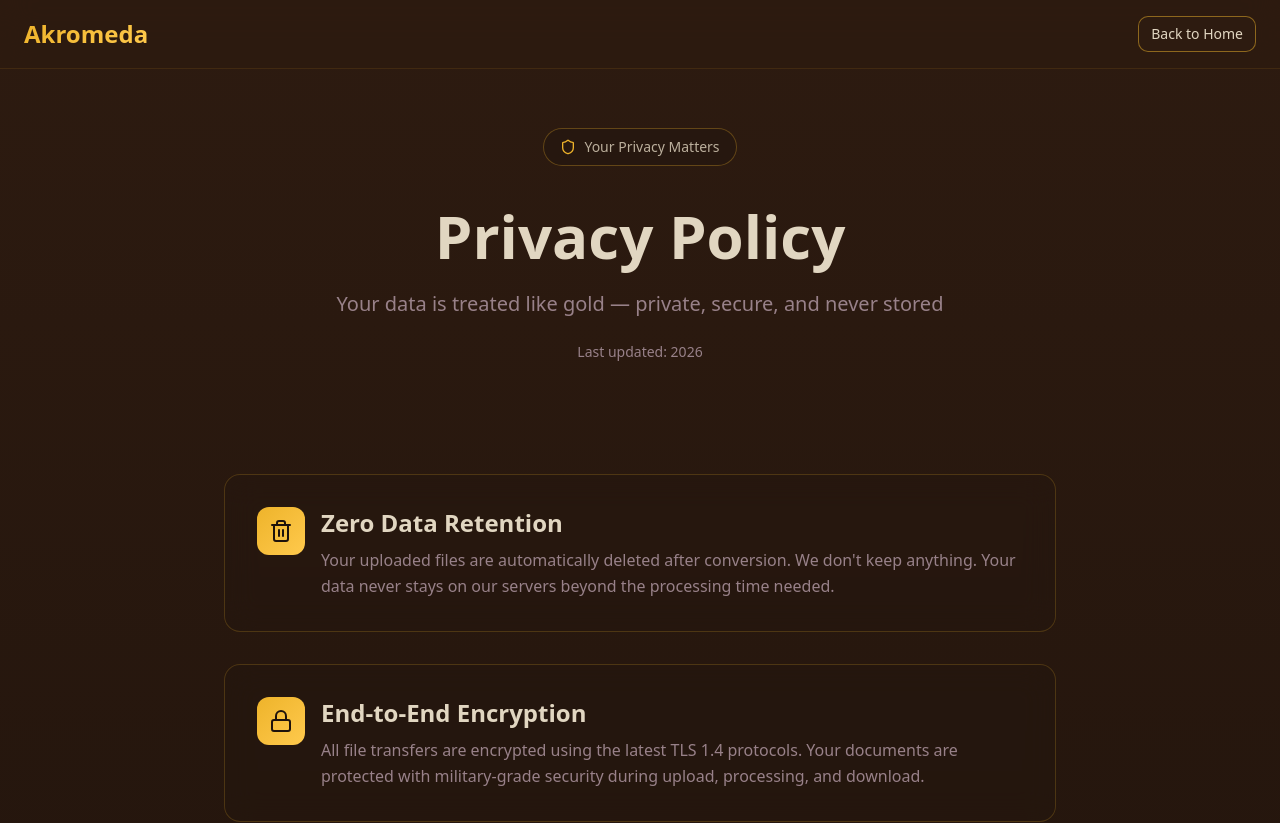
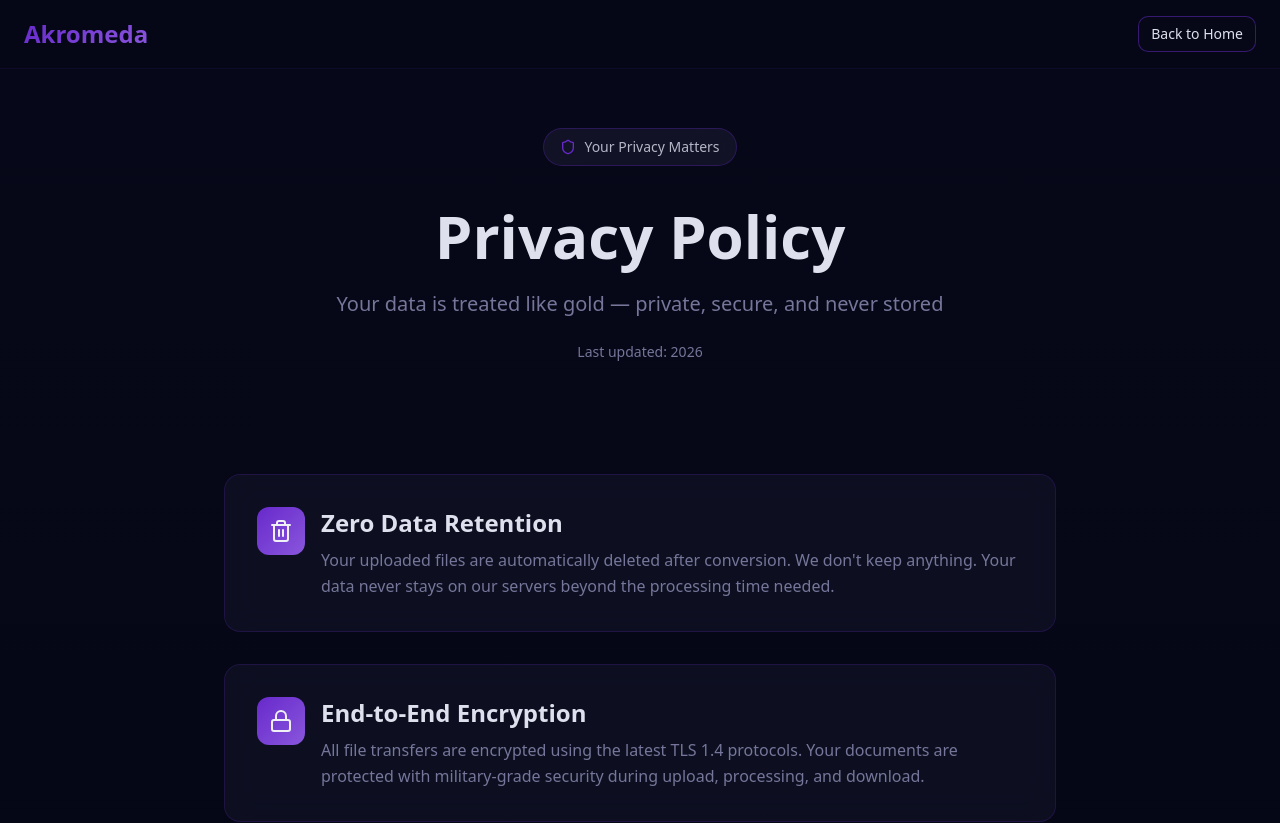
Before and after one commit to tech-al-pha/banklefy, a React (Vite) app: page /privacy in a window 1280 px wide. Shown: the top 823 px of the page. Built offline with nearby package versions, Linux system fonts and the light colour scheme; the HTML template or start-up script is replaced by a standard one.

Commit message:
Reverted to commit 6c8fbdcda3e02e307c5639294bd43e55084bcb06

```diff
--- a/src/index.css
+++ b/src/index.css
@@ -2,73 +2,84 @@
 @tailwind components;
 @tailwind utilities;
 
-/* Definition of the design system - Premium Luxury Dark Theme
-   Colors based on: #2B1C10, #987284, #6E493A, #E1D4C1, #F4E1D2
+/* Definition of the design system - Premium Glassmorphism Dark Theme
+   Colors: #06071A, #191A30, #282939, #682EC7, #7DE260, #FF9F0A, #74769A, #E0E1EE
    All colors MUST be HSL.
 */
 
 @layer base {
   :root {
-    /* Premium Luxury Dark Theme */
-    --background: 22 47% 12%;
-    --foreground: 39 35% 82%;
+    /* Premium Glassmorphism Dark Theme */
+    --background: 235 60% 6%;           /* #06071A */
+    --foreground: 233 28% 90%;          /* #E0E1EE */
 
-    --card: 22 40% 10%;
-    --card-foreground: 39 35% 82%;
+    --card: 236 30% 15%;                /* #191A30 */
+    --card-foreground: 233 28% 90%;     /* #E0E1EE */
 
-    --popover: 22 40% 10%;
-    --popover-foreground: 39 35% 82%;
+    --popover: 236 30% 15%;             /* #191A30 */
+    --popover-foreground: 233 28% 90%;  /* #E0E1EE */
 
-    /* Warm Brown Primary - Luxurious Gold Accent */
-    --primary: 42 85% 55%;
-    --primary-foreground: 22 47% 8%;
+    /* Purple Primary */
+    --primary: 263 66% 48%;             /* #682EC7 */
+    --primary-foreground: 233 28% 95%;
 
-    /* Mauve/Dusty Rose Secondary */
-    --secondary: 338 15% 56%;
-    --secondary-foreground: 22 47% 8%;
+    /* Muted Gray Secondary */
+    --secondary: 238 15% 53%;           /* #74769A */
+    --secondary-foreground: 233 28% 95%;
 
-    --muted: 22 30% 20%;
-    --muted-foreground: 338 10% 55%;
+    --muted: 235 20% 19%;               /* #282939 */
+    --muted-foreground: 238 15% 53%;    /* #74769A */
 
-    /* Gold Accent - Lightning Effect */
-    --accent: 42 100% 60%;
-    --accent-foreground: 22 47% 8%;
+    /* Green Accent - Success */
+    --accent: 108 67% 63%;              /* #7DE260 */
+    --accent-foreground: 235 60% 6%;
 
-    /* Neon Electric Blue for Lightning */
-    --lightning: 195 100% 50%;
-    --lightning-glow: 195 100% 65%;
+    /* Orange Warning */
+    --warning: 33 100% 52%;             /* #FF9F0A */
+    --warning-foreground: 235 60% 6%;
+
+    /* Lightning - Purple glow */
+    --lightning: 263 66% 48%;
+    --lightning-glow: 263 66% 60%;
 
     --destructive: 0 85% 60%;
-    --destructive-foreground: 39 35% 82%;
+    --destructive-foreground: 233 28% 95%;
 
-    --border: 22 25% 18%;
-    --input: 22 25% 18%;
-    --ring: 42 85% 55%;
+    --border: 236 20% 22%;
+    --input: 236 20% 22%;
+    --ring: 263 66% 48%;
 
     --radius: 0.75rem;
 
-    /* Cream/Peach Highlights */
-    --highlight: 27 56% 89%;
-    --highlight-foreground: 22 47% 8%;
+    /* Highlight - Light gray */
+    --highlight: 233 28% 90%;           /* #E0E1EE */
+    --highlight-foreground: 235 60% 6%;
 
-    /* Warm Brown Accent */
-    --warm-brown: 16 31% 33%;
+    /* Warm accent color */
+    --warm-brown: 33 100% 52%;          /* #FF9F0A */
 
     /* Glassmorphism - Premium */
-    --glass-bg: 22 40% 10% / 0.7;
-    --glass-border: 42 85% 55% / 0.15;
+    --glass-bg: 236 30% 15% / 0.6;
+    --glass-bg-light: 235 20% 19% / 0.4;
+    --glass-border: 238 15% 53% / 0.15;
+    --glass-border-hover: 263 66% 48% / 0.4;
+    --glass-shine: 233 28% 90% / 0.05;
 
     /* Premium Gradients */
-    --gradient-primary: linear-gradient(135deg, hsl(42 85% 55%), hsl(42 100% 65%));
-    --gradient-dark: linear-gradient(180deg, hsl(22 47% 12%), hsl(22 47% 6%));
-    --gradient-glow: radial-gradient(circle at center, hsl(42 85% 55% / 0.15), transparent);
-    --gradient-lightning: linear-gradient(90deg, hsl(195 100% 50%), hsl(42 100% 60%), hsl(195 100% 50%));
+    --gradient-primary: linear-gradient(135deg, hsl(263 66% 48%), hsl(263 66% 60%));
+    --gradient-dark: linear-gradient(180deg, hsl(235 60% 6%), hsl(235 60% 4%));
+    --gradient-glow: radial-gradient(circle at center, hsl(263 66% 48% / 0.15), transparent);
+    --gradient-success: linear-gradient(135deg, hsl(108 67% 63%), hsl(108 67% 70%));
+    --gradient-warning: linear-gradient(135deg, hsl(33 100% 52%), hsl(33 100% 60%));
+    --gradient-glass: linear-gradient(135deg, hsl(236 30% 15% / 0.8), hsl(235 20% 19% / 0.6));
 
     /* Premium Shadows */
-    --shadow-neon: 0 0 30px hsl(42 85% 55% / 0.4);
-    --shadow-lightning: 0 0 40px hsl(195 100% 50% / 0.5);
-    --shadow-card: 0 15px 50px hsl(22 47% 3% / 0.9);
-    --shadow-luxury: 0 25px 80px hsl(22 47% 3% / 0.8);
+    --shadow-neon: 0 0 30px hsl(263 66% 48% / 0.4);
+    --shadow-glow-green: 0 0 30px hsl(108 67% 63% / 0.3);
+    --shadow-glow-orange: 0 0 30px hsl(33 100% 52% / 0.3);
+    --shadow-card: 0 8px 32px hsl(235 60% 3% / 0.6);
+    --shadow-luxury: 0 25px 50px hsl(235 60% 3% / 0.8);
+    --shadow-glass: 0 8px 32px hsl(235 60% 3% / 0.4), inset 0 1px 0 hsl(233 28% 90% / 0.05);
 
     /* Animations */
     --transition-smooth: all 0.3s cubic-bezier(0.4, 0, 0.2, 1);
@@ -85,12 +96,12 @@
     cursor: none;
   }
 
-  /* Custom Rolls-Royce Style Cursor - Optimized for performance */
+  /* Custom Luxury Style Cursor - Optimized for performance */
   .luxury-cursor {
     position: fixed;
     width: 40px;
     height: 40px;
-    border: 2px solid hsl(42 85% 55% / 0.6);
+    border: 2px solid hsl(263 66% 48% / 0.6);
     border-radius: 50%;
     pointer-events: none;
     z-index: 9999;
@@ -107,20 +118,59 @@
     transform: translate(-50%, -50%);
     width: 6px;
     height: 6px;
-    background: hsl(42 85% 55%);
+    background: hsl(263 66% 48%);
     border-radius: 50%;
   }
 
   .luxury-cursor.hover {
     transform: scale(1.5);
-    border-color: hsl(42 85% 55% / 0.9);
-    box-shadow: 0 0 25px hsl(42 85% 55% / 0.6);
+    border-color: hsl(263 66% 48% / 0.9);
+    box-shadow: 0 0 25px hsl(263 66% 48% / 0.6);
     transition: transform 0.15s ease-out, border-color 0.15s ease, box-shadow 0.15s ease;
   }
 
   .luxury-cursor.hover::before {
     transform: translate(-50%, -50%) scale(0.5);
-    background: hsl(42 100% 60%);
+    background: hsl(263 66% 60%);
+  }
+}
+
+/* Glassmorphism Animation Keyframes */
+@keyframes glass-shimmer {
+  0% {
+    background-position: -200% 0;
+  }
+  100% {
+    background-position: 200% 0;
+  }
+}
+
+@keyframes subtle-pulse {
+  0%, 100% {
+    opacity: 0.8;
+  }
+  50% {
+    opacity: 1;
+  }
+}
+
+@keyframes glow-pulse {
+  0%, 100% {
+    box-shadow: 0 0 20px hsl(263 66% 48% / 0.2);
+  }
+  50% {
+    box-shadow: 0 0 35px hsl(263 66% 48% / 0.35);
+  }
+}
+
+@keyframes fade-in-up {
+  0% {
+    opacity: 0;
+    transform: translateY(10px);
+  }
+  100% {
+    opacity: 1;
+    transform: translateY(0);
   }
 }
 
@@ -137,11 +187,11 @@
 @keyframes lightning-pulse {
   0%, 100% {
     opacity: 0.7;
-    box-shadow: 0 0 15px hsl(42 85% 55% / 0.2);
+    box-shadow: 0 0 15px hsl(263 66% 48% / 0.2);
   }
   50% {
     opacity: 1;
-    box-shadow: 0 0 25px hsl(42 85% 55% / 0.35);
+    box-shadow: 0 0 25px hsl(263 66% 48% / 0.35);
   }
 }
 
@@ -150,59 +200,180 @@
     filter: brightness(1) saturate(1);
   }
   25% {
-    filter: brightness(1.3) saturate(1.2);
+    filter: brightness(1.15) saturate(1.1);
   }
   50% {
     filter: brightness(1) saturate(1);
   }
   75% {
-    filter: brightness(1.2) saturate(1.1);
+    filter: brightness(1.1) saturate(1.05);
   }
 }
 
-/* Lightning Border Glow Effect - Simplified for performance */
+/* ============= GLASSMORPHISM COMPONENTS ============= */
+
+/* Glass Card Base */
+.glass-card {
+  background: linear-gradient(
+    135deg,
+    hsl(236 30% 15% / 0.7),
+    hsl(235 20% 19% / 0.5)
+  );
+  backdrop-filter: blur(20px);
+  -webkit-backdrop-filter: blur(20px);
+  border: 1px solid hsl(238 15% 53% / 0.15);
+  border-radius: var(--radius);
+  box-shadow:
+    0 8px 32px hsl(235 60% 3% / 0.5),
+    inset 0 1px 0 hsl(233 28% 90% / 0.05);
+  transition: all 0.3s ease;
+}
+
+.glass-card:hover {
+  border-color: hsl(263 66% 48% / 0.3);
+  box-shadow:
+    0 12px 40px hsl(235 60% 3% / 0.6),
+    0 0 20px hsl(263 66% 48% / 0.1),
+    inset 0 1px 0 hsl(233 28% 90% / 0.08);
+}
+
+/* Glass Panel - Lighter variant */
+.glass-panel {
+  background: linear-gradient(
+    135deg,
+    hsl(235 20% 19% / 0.6),
+    hsl(236 30% 15% / 0.4)
+  );
+  backdrop-filter: blur(16px);
+  -webkit-backdrop-filter: blur(16px);
+  border: 1px solid hsl(238 15% 53% / 0.1);
+  border-radius: var(--radius);
+  box-shadow: 0 4px 24px hsl(235 60% 3% / 0.4);
+}
+
+/* Glass Surface - For nested elements */
+.glass-surface {
+  background: hsl(236 30% 15% / 0.5);
+  backdrop-filter: blur(12px);
+  -webkit-backdrop-filter: blur(12px);
+  border: 1px solid hsl(238 15% 53% / 0.08);
+  border-radius: calc(var(--radius) - 2px);
+}
+
+/* Premium Glass with Glow */
+.glass-premium {
+  background: linear-gradient(
+    135deg,
+    hsl(236 30% 15% / 0.75),
+    hsl(235 20% 19% / 0.55)
+  );
+  backdrop-filter: blur(24px);
+  -webkit-backdrop-filter: blur(24px);
+  border: 1px solid hsl(263 66% 48% / 0.2);
+  box-shadow:
+    var(--shadow-luxury),
+    0 0 40px hsl(263 66% 48% / 0.08),
+    inset 0 1px 0 hsl(233 28% 90% / 0.06);
+}
+
+/* Glass with inner shine effect */
+.glass-shine {
+  position: relative;
+  overflow: hidden;
+}
+
+.glass-shine::before {
+  content: '';
+  position: absolute;
+  top: 0;
+  left: -100%;
+  width: 100%;
+  height: 100%;
+  background: linear-gradient(
+    90deg,
+    transparent,
+    hsl(233 28% 90% / 0.03),
+    transparent
+  );
+  animation: glass-shimmer 8s ease-in-out infinite;
+}
+
+/* ============= BORDER EFFECTS ============= */
+
+/* Lightning Border Glow Effect */
 .lightning-border {
   position: relative;
-  border: 1px solid hsl(42 85% 55% / 0.2);
+  border: 1px solid hsl(263 66% 48% / 0.2);
   transition: border-color 0.3s ease, box-shadow 0.3s ease;
 }
 
 .lightning-border:hover {
-  border-color: hsl(42 85% 55% / 0.5);
-  box-shadow: 0 0 20px hsl(42 85% 55% / 0.2);
+  border-color: hsl(263 66% 48% / 0.5);
+  box-shadow: 0 0 20px hsl(263 66% 48% / 0.2);
 }
 
-/* Upload Zone - Simplified for performance */
+/* Glow borders for different states */
+.border-glow-purple {
+  border: 1px solid hsl(263 66% 48% / 0.3);
+  box-shadow: 0 0 15px hsl(263 66% 48% / 0.15);
+}
+
+.border-glow-green {
+  border: 1px solid hsl(108 67% 63% / 0.3);
+  box-shadow: 0 0 15px hsl(108 67% 63% / 0.15);
+}
+
+.border-glow-orange {
+  border: 1px solid hsl(33 100% 52% / 0.3);
+  box-shadow: 0 0 15px hsl(33 100% 52% / 0.15);
+}
+
+/* ============= UPLOAD ZONE ============= */
+
 .upload-zone-lightning {
   position: relative;
-  background: linear-gradient(135deg, hsl(22 40% 10% / 0.9), hsl(22 40% 8% / 0.95));
-  border: 2px solid hsl(42 85% 55% / 0.15);
-  transition: border-color 0.3s ease, box-shadow 0.3s ease;
+  background: linear-gradient(
+    135deg,
+    hsl(236 30% 15% / 0.8),
+    hsl(235 20% 19% / 0.6)
+  );
+  backdrop-filter: blur(20px);
+  -webkit-backdrop-filter: blur(20px);
+  border: 2px dashed hsl(263 66% 48% / 0.3);
+  transition: all 0.3s ease;
 }
 
 .upload-zone-lightning:hover {
-  border-color: hsl(42 85% 55% / 0.5);
-  box-shadow: 0 0 25px hsl(42 85% 55% / 0.25);
+  border-color: hsl(263 66% 48% / 0.6);
+  box-shadow:
+    0 0 30px hsl(263 66% 48% / 0.2),
+    inset 0 0 30px hsl(263 66% 48% / 0.05);
 }
 
-/* Utility Icon Muted Style */
-.utility-icon-muted {
-  color: hsl(var(--muted-foreground));
-  opacity: 0.6;
+/* ============= BUTTONS ============= */
+
+/* Glass Button */
+.btn-glass {
+  background: linear-gradient(
+    135deg,
+    hsl(236 30% 15% / 0.8),
+    hsl(235 20% 19% / 0.6)
+  );
+  backdrop-filter: blur(12px);
+  -webkit-backdrop-filter: blur(12px);
+  border: 1px solid hsl(238 15% 53% / 0.2);
   transition: all 0.3s ease;
 }
 
-.utility-icon-muted:hover {
-  color: hsl(var(--primary));
-  opacity: 1;
-}
-
-/* Glassmorphism Premium Card */
-.glass-premium {
-  background: hsl(var(--glass-bg));
-  backdrop-filter: blur(20px);
-  border: 1px solid hsl(var(--glass-border));
-  box-shadow: var(--shadow-luxury);
+.btn-glass:hover {
+  background: linear-gradient(
+    135deg,
+    hsl(236 30% 18% / 0.9),
+    hsl(235 20% 22% / 0.7)
+  );
+  border-color: hsl(263 66% 48% / 0.4);
+  box-shadow: 0 0 20px hsl(263 66% 48% / 0.2);
+  transform: translateY(-1px);
 }
 
 /* Premium Button Glow */
@@ -216,7 +387,7 @@
   content: '';
   position: absolute;
   inset: 0;
-  background: linear-gradient(90deg, transparent, hsl(42 85% 55% / 0.3), transparent);
+  background: linear-gradient(90deg, transparent, hsl(233 28% 90% / 0.15), transparent);
   transform: translateX(-100%);
   transition: transform 0.5s ease;
 }
@@ -226,5 +397,83 @@
 }
 
 .btn-premium:hover {
-  box-shadow: 0 0 30px hsl(42 85% 55% / 0.4);
+  box-shadow: 0 0 30px hsl(263 66% 48% / 0.4);
 }
+
+/* ============= UTILITY STYLES ============= */
+
+.utility-icon-muted {
+  color: hsl(var(--muted-foreground));
+  opacity: 0.6;
+  transition: all 0.3s ease;
+}
+
+.utility-icon-muted:hover {
+  color: hsl(var(--primary));
+  opacity: 1;
+}
+
+/* Text glow effects */
+.text-glow-purple {
+  text-shadow: 0 0 20px hsl(263 66% 48% / 0.5);
+}
+
+.text-glow-green {
+  text-shadow: 0 0 20px hsl(108 67% 63% / 0.5);
+}
+
+.text-glow-orange {
+  text-shadow: 0 0 20px hsl(33 100% 52% / 0.5);
+}
+
+/* Background subtle glow */
+.bg-glow-purple {
+  background: radial-gradient(circle at center, hsl(263 66% 48% / 0.1), transparent 70%);
+}
+
+.bg-glow-green {
+  background: radial-gradient(circle at center, hsl(108 67% 63% / 0.1), transparent 70%);
+}
+
+/* Animate on view */
+.animate-fade-in-up {
+  animation: fade-in-up 0.5s ease-out forwards;
+}
+
+/* Subtle hover lift */
+.hover-lift {
+  transition: transform 0.3s ease, box-shadow 0.3s ease;
+}
+
+.hover-lift:hover {
+  transform: translateY(-2px);
+  box-shadow: 0 12px 40px hsl(235 60% 3% / 0.5);
+}
+
+/* Glass input fields */
+.input-glass {
+  background: hsl(236 30% 15% / 0.6);
+  backdrop-filter: blur(12px);
+  -webkit-backdrop-filter: blur(12px);
+  border: 1px solid hsl(238 15% 53% / 0.15);
+  transition: all 0.3s ease;
+}
+
+.input-glass:focus {
+  border-color: hsl(263 66% 48% / 0.5);
+  box-shadow: 0 0 15px hsl(263 66% 48% / 0.15);
+  outline: none;
+}
+
+/* Chart/Analytics glass background */
+.chart-glass {
+  background: linear-gradient(
+    135deg,
+    hsl(236 30% 15% / 0.6),
+    hsl(235 20% 19% / 0.4)
+  );
+  backdrop-filter: blur(16px);
+  -webkit-backdrop-filter: blur(16px);
+  border: 1px solid hsl(238 15% 53% / 0.1);
+  border-radius: var(--radius);
+}
```
Also changed, not shown: tailwind.config.ts (+43 -5 lines).
